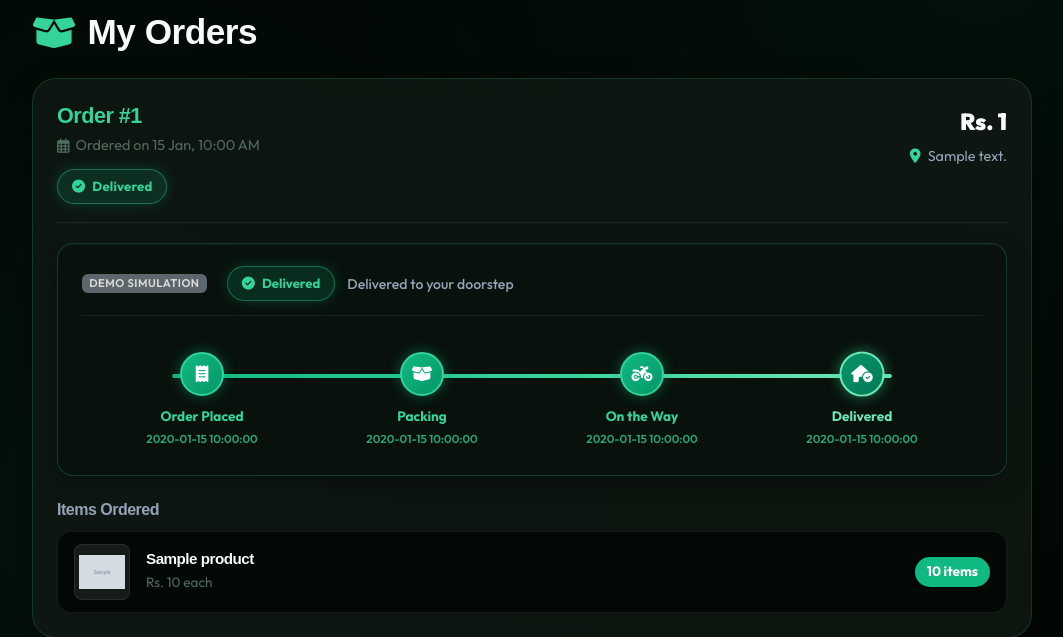
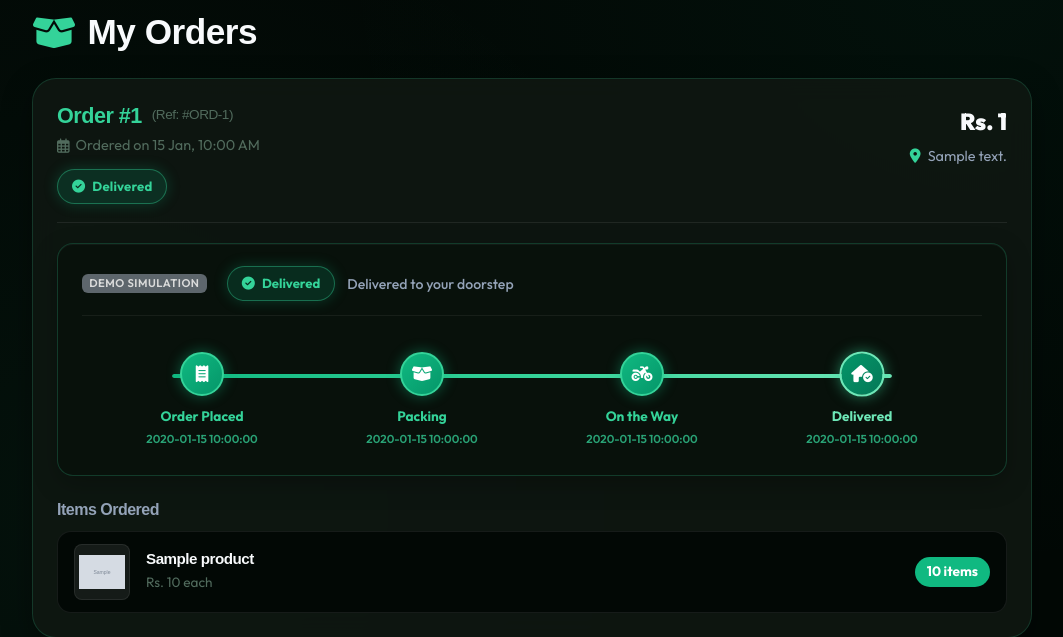
Before and after one commit to Spidey173/Dailydrop, a Python web app: template templates/orders.html in a window 1280 px wide. Shown: the part 194-831 px from the top of the page, without its empty margins (108-1171 px from the left). Run offline with Jinja, Linux system fonts and the light colour scheme; the template is opened without the code that fills it: most values are stand-ins (such as "Sample title", 1, 10 or a date in 2020); grey boxes marked "Sample" are stand-in pictures.

Commit message:
fix(orders): show database reference id alongside customer sequence number

```diff
--- a/templates/orders.html
+++ b/templates/orders.html
@@ -625,7 +625,7 @@
         <div class="order-card" id="order-card-{{ order.order_id }}">
             <div class="order-card-header">
                 <div class="order-meta-info">
-                    <h3>Order #{{ order.user_order_number|default(loop.revindex) }}</h3>
+                    <h3>Order #{{ order.user_order_number|default(loop.revindex) }} <span style="font-size: 0.85rem; font-weight: 500; color: var(--text-muted);">(Ref: #ORD-{{ order.order_id }})</span></h3>
                     <div class="order-date-badge">
                         <i class="far fa-calendar-alt"></i>
                         Ordered on {{ order.order_date.strftime('%d %b, %I:%M %p') if order.order_date.strftime is defined else order.order_date }}
```
